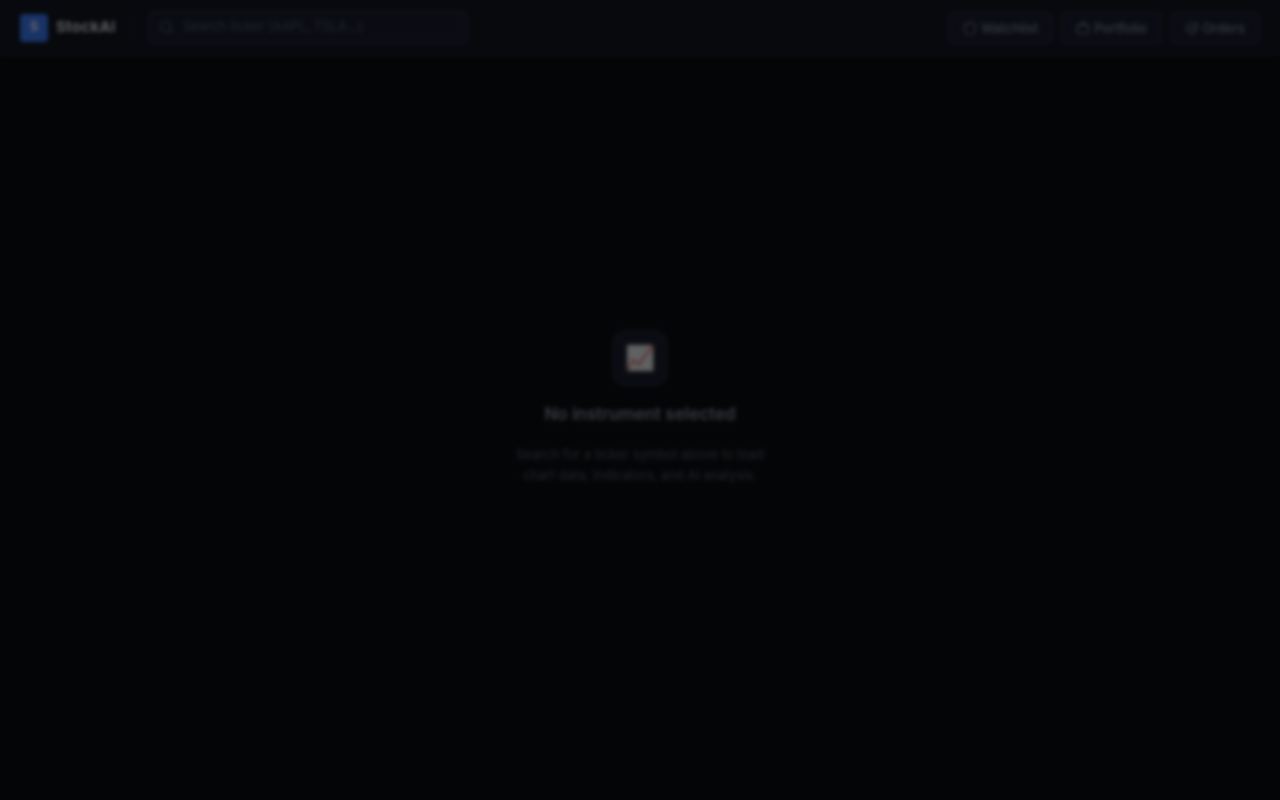
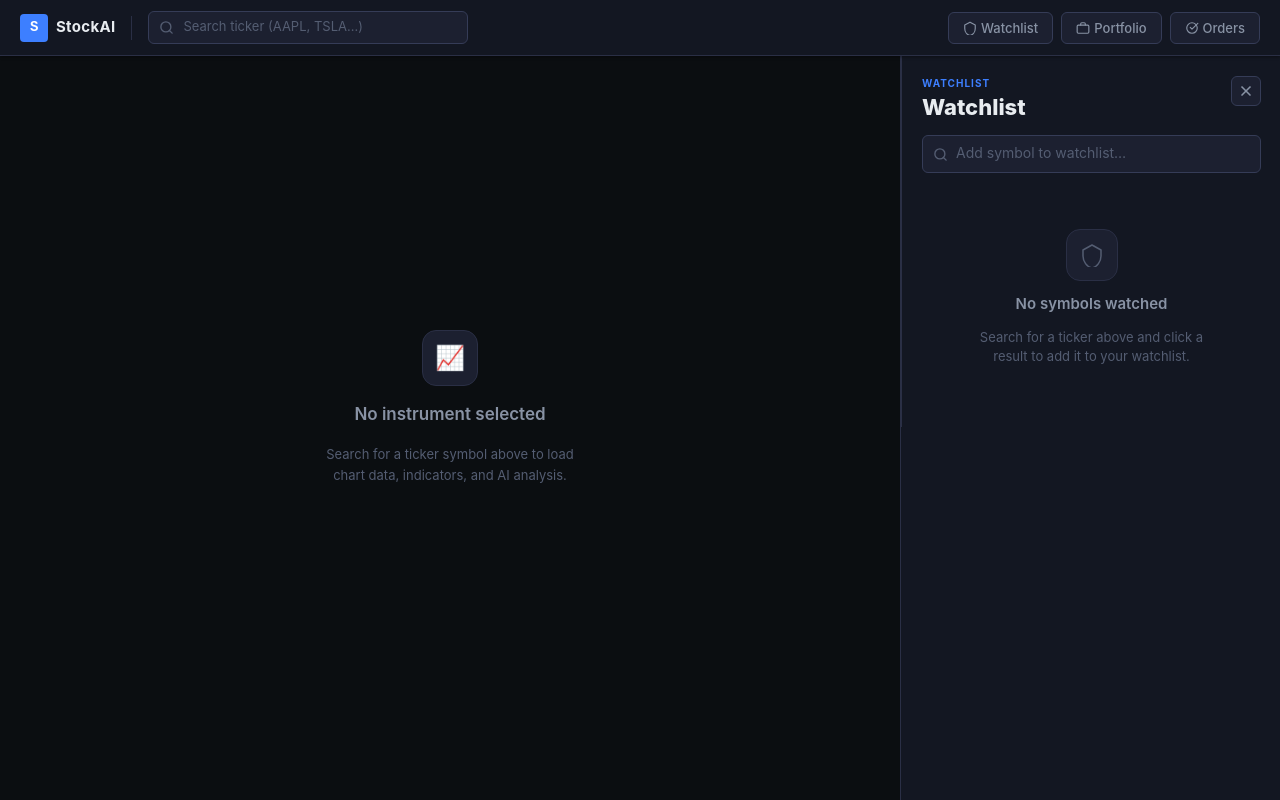
Before and after one commit to alesscyc/stock_analysis_platform, a React (Vite) app in the folder frontend/: page / in a window 1280 px wide. Both pictures are taken after a click on the button "Watchlist". Built offline with nearby package versions, Linux system fonts and the light colour scheme.

Commit message:
Refactor sidebars to inline panels beside main content

```diff
--- a/frontend/component/OrdersDialog.css
+++ b/frontend/component/OrdersDialog.css
@@ -1,43 +1,15 @@
-/* ── Backdrop ──────────────────────────────────────────── */
-#orders-dialog-backdrop {
-  position: fixed;
-  inset: 0;
-  background: rgba(0, 0, 0, 0.6);
-  backdrop-filter: blur(2px);
-  z-index: 999;
-  cursor: default;
-  animation: fadeIn 0.15s ease;
-}
-
-@keyframes fadeIn {
-  from { opacity: 0; }
-  to { opacity: 1; }
-}
-
 /* ── Sidebar panel ─────────────────────────────────────── */
 #orders-dialog-sidebar {
-  position: fixed;
-  top: 0;
-  right: 0;
   width: 380px;
-  max-width: 95vw;
-  height: 100%;
   background: var(--bg-surface);
   border-left: 1px solid var(--border-subtle);
-  box-shadow: var(--shadow-lg);
-  z-index: 1000;
   box-sizing: border-box;
   display: flex;
   flex-direction: column;
   gap: var(--space-4);
   padding: var(--space-5);
   overflow-y: auto;
-  animation: slideIn 0.2s ease;
-}
-
-@keyframes slideIn {
-  from { transform: translateX(100%); opacity: 0; }
-  to { transform: translateX(0); opacity: 1; }
+  flex-shrink: 0;
 }
 
 /* ── Header ────────────────────────────────────────────── */
--- a/frontend/component/OrdersDialog.jsx
+++ b/frontend/component/OrdersDialog.jsx
@@ -59,10 +59,7 @@ function OrdersDialog({ isOpen, onClose }) {
   };
 
   return (
-    <>
-      <div id="orders-dialog-backdrop" onClick={onClose} />
-
-      <div id="orders-dialog-sidebar" role="dialog" aria-modal="true" aria-label="Pending Orders">
+    <div id="orders-dialog-sidebar" role="dialog" aria-modal="true" aria-label="Pending Orders">
 
         {/* Header */}
         <div id="orders-dialog-header">
@@ -158,7 +155,6 @@ function OrdersDialog({ isOpen, onClose }) {
           </>
         )}
       </div>
-    </>
   );
 }
 
--- a/frontend/component/PortfolioDialog.jsx
+++ b/frontend/component/PortfolioDialog.jsx
@@ -54,10 +54,7 @@ function PortfolioDialog({ isOpen, onClose }) {
   }, 0);
 
   return (
-    <>
-      <div id="portfolio-dialog-backdrop" onClick={onClose} />
-
-      <div id="portfolio-dialog-sidebar" role="dialog" aria-modal="true" aria-label="Portfolio">
+    <div id="portfolio-dialog-sidebar" role="dialog" aria-modal="true" aria-label="Portfolio">
 
         {/* Header */}
         <div id="portfolio-dialog-header">
@@ -155,7 +152,6 @@ function PortfolioDialog({ isOpen, onClose }) {
           </>
         )}
       </div>
-    </>
   );
 }
 
--- a/frontend/component/TradeDialog.css
+++ b/frontend/component/TradeDialog.css
@@ -1,43 +1,15 @@
-/* ── Backdrop ──────────────────────────────────────────── */
-#trade-dialog-backdrop {
-  position: fixed;
-  inset: 0;
-  background: rgba(0, 0, 0, 0.6);
-  backdrop-filter: blur(2px);
-  z-index: 999;
-  cursor: default;
-  animation: fadeIn 0.15s ease;
-}
-
 /* ── Sidebar panel ─────────────────────────────────────── */
 #trade-dialog-sidebar {
-  position: fixed;
-  top: 0;
-  right: 0;
   width: 380px;
-  max-width: 95vw;
-  height: 100%;
   background: var(--bg-surface);
   border-left: 1px solid var(--border-subtle);
-  box-shadow: var(--shadow-lg);
-  z-index: 1000;
   box-sizing: border-box;
   display: flex;
   flex-direction: column;
   gap: var(--space-4);
   padding: var(--space-5);
   overflow-y: auto;
-  animation: slideIn 0.2s ease;
-}
-
-@keyframes fadeIn {
-  from { opacity: 0; }
-  to { opacity: 1; }
-}
-
-@keyframes slideIn {
-  from { transform: translateX(100%); opacity: 0; }
-  to { transform: translateX(0); opacity: 1; }
+  flex-shrink: 0;
 }
 
 /* ── Header ────────────────────────────────────────────── */
--- a/frontend/component/TradeDialog.jsx
+++ b/frontend/component/TradeDialog.jsx
@@ -82,10 +82,7 @@ function TradeDialog({ isOpen, onClose, stockSymbol }) {
     : null;
 
   return (
-    <>
-      <div id="trade-dialog-backdrop" onClick={handleClose} />
-
-      <div id="trade-dialog-sidebar" role="dialog" aria-modal="true" aria-label={`Trade ${stockSymbol}`}>
+    <div id="trade-dialog-sidebar" role="dialog" aria-modal="true" aria-label={`Trade ${stockSymbol}`}>
 
         {/* Header */}
         <div id="trade-dialog-header">
@@ -216,7 +213,6 @@ function TradeDialog({ isOpen, onClose, stockSymbol }) {
           Orders are routed through your connected IB Gateway using the entered limit price.
         </p>
       </div>
-    </>
   );
 }
 
--- a/frontend/component/WatchlistDialog.css
+++ b/frontend/component/WatchlistDialog.css
@@ -1,43 +1,15 @@
-/* ── Backdrop ──────────────────────────────────────────── */
-#watchlist-dialog-backdrop {
-  position: fixed;
-  inset: 0;
-  background: rgba(0, 0, 0, 0.6);
-  backdrop-filter: blur(2px);
-  z-index: 999;
-  cursor: default;
-  animation: watchlistFadeIn 0.15s ease;
-}
-
-@keyframes watchlistFadeIn {
-  from { opacity: 0; }
-  to { opacity: 1; }
-}
-
 /* ── Sidebar panel ─────────────────────────────────────── */
 #watchlist-dialog-sidebar {
-  position: fixed;
-  top: 0;
-  right: 0;
   width: 380px;
-  max-width: 95vw;
-  height: 100%;
   background: var(--bg-surface);
   border-left: 1px solid var(--border-subtle);
-  box-shadow: var(--shadow-lg);
-  z-index: 1000;
   box-sizing: border-box;
   display: flex;
   flex-direction: column;
   gap: var(--space-4);
   padding: var(--space-5);
   overflow-y: auto;
-  animation: watchlistSlideIn 0.2s ease;
-}
-
-@keyframes watchlistSlideIn {
-  from { transform: translateX(100%); opacity: 0; }
-  to { transform: translateX(0); opacity: 1; }
+  flex-shrink: 0;
 }
 
 /* ── Header ────────────────────────────────────────────── */
--- a/frontend/component/WatchlistDialog.jsx
+++ b/frontend/component/WatchlistDialog.jsx
@@ -195,10 +195,7 @@ function WatchlistDialog({ isOpen, onClose, onStockSelect }) {
   if (!isOpen) return null;
 
   return (
-    <>
-      <div id="watchlist-dialog-backdrop" onClick={handleClose} />
-
-      <div id="watchlist-dialog-sidebar" role="dialog" aria-modal="true" aria-label="Watchlist">
+    <div id="watchlist-dialog-sidebar" role="dialog" aria-modal="true" aria-label="Watchlist">
 
         {/* Header */}
         <div id="watchlist-dialog-header">
@@ -310,7 +307,6 @@ function WatchlistDialog({ isOpen, onClose, onStockSelect }) {
           </div>
         )}
       </div>
-    </>
   );
 }
 
--- a/frontend/src/App.css
+++ b/frontend/src/App.css
@@ -203,6 +203,34 @@
   flex-direction: column;
 }
 
+/* ── Body: main content + sidebar row ──────────────────── */
+.app-body {
+  display: flex;
+  flex-direction: row;
+  flex: 1;
+  min-height: 0;
+  overflow: hidden;
+}
+
+.app-main {
+  display: flex;
+  flex-direction: column;
+  flex: 1;
+  min-height: 0;
+  overflow: hidden;
+}
+
+/* ── Sidebar panel container ──────────────────────────── */
+.app-sidebar {
+  display: flex;
+  flex-direction: column;
+  width: 380px;
+  flex-shrink: 0;
+  background: var(--bg-surface);
+  border-left: 1px solid var(--border-subtle);
+  overflow-y: auto;
+}
+
 /* ── Main workspace ────────────────────────────────────── */
 .app-workspace {
   flex: 1;
--- a/frontend/src/App.jsx
+++ b/frontend/src/App.jsx
@@ -2,6 +2,7 @@ import './App.css'
 import { useState, useMemo } from 'react';
 import SearchBar from '../component/SearchBar'
 import StockChart from '../component/StockChart';
+import TradeDialog from '../component/TradeDialog';
 import PortfolioDialog from '../component/PortfolioDialog';
 import OrdersDialog from '../component/OrdersDialog';
 import WatchlistDialog from '../component/WatchlistDialog';
@@ -12,6 +13,7 @@ function App() {
   const [selectedStock, setSelectedStock] = useState(null);
   const [stockData, setStockData] = useState([]);
   const [currentInterval, setCurrentInterval] = useState('1d');
+  const [isTradeDialogOpen, setIsTradeDialogOpen] = useState(false);
   const [isPortfolioOpen, setIsPortfolioOpen] = useState(false);
   const [isOrdersOpen, setIsOrdersOpen] = useState(false);
   const [isWatchlistOpen, setIsWatchlistOpen] = useState(false);
@@ -125,6 +127,8 @@ function App() {
         </div>
       </header>
 
+      <div className="app-body">
+        <div className="app-main">
           {/* ── Instrument header (shows once symbol is loaded) ── */}
           {selectedStock && (
             <div className="instrument-header">
@@ -194,14 +198,24 @@ function App() {
                   currentInterval={currentInterval}
                   onIntervalChange={handleIntervalChange}
                   aiPrediction={aiPrediction}
+                  onTradeClick={() => setIsTradeDialogOpen(true)}
                 />
               </div>
             )}
           </main>
+        </div>
 
+        <aside className="app-sidebar">
+          <TradeDialog
+            isOpen={isTradeDialogOpen}
+            onClose={() => setIsTradeDialogOpen(false)}
+            stockSymbol={selectedStock?.symbol}
+          />
           <PortfolioDialog isOpen={isPortfolioOpen} onClose={() => setIsPortfolioOpen(false)} />
           <OrdersDialog isOpen={isOrdersOpen} onClose={() => setIsOrdersOpen(false)} />
           <WatchlistDialog isOpen={isWatchlistOpen} onClose={() => setIsWatchlistOpen(false)} onStockSelect={handleStockSelect} />
+        </aside>
+      </div>
     </div>
   );
 }
```
Also changed, not shown: frontend/component/PortfolioDialog.css (+1 -29 lines), frontend/component/StockChart.jsx (+2 -9 lines). Lines whose indentation alone changed are shown as unchanged.
